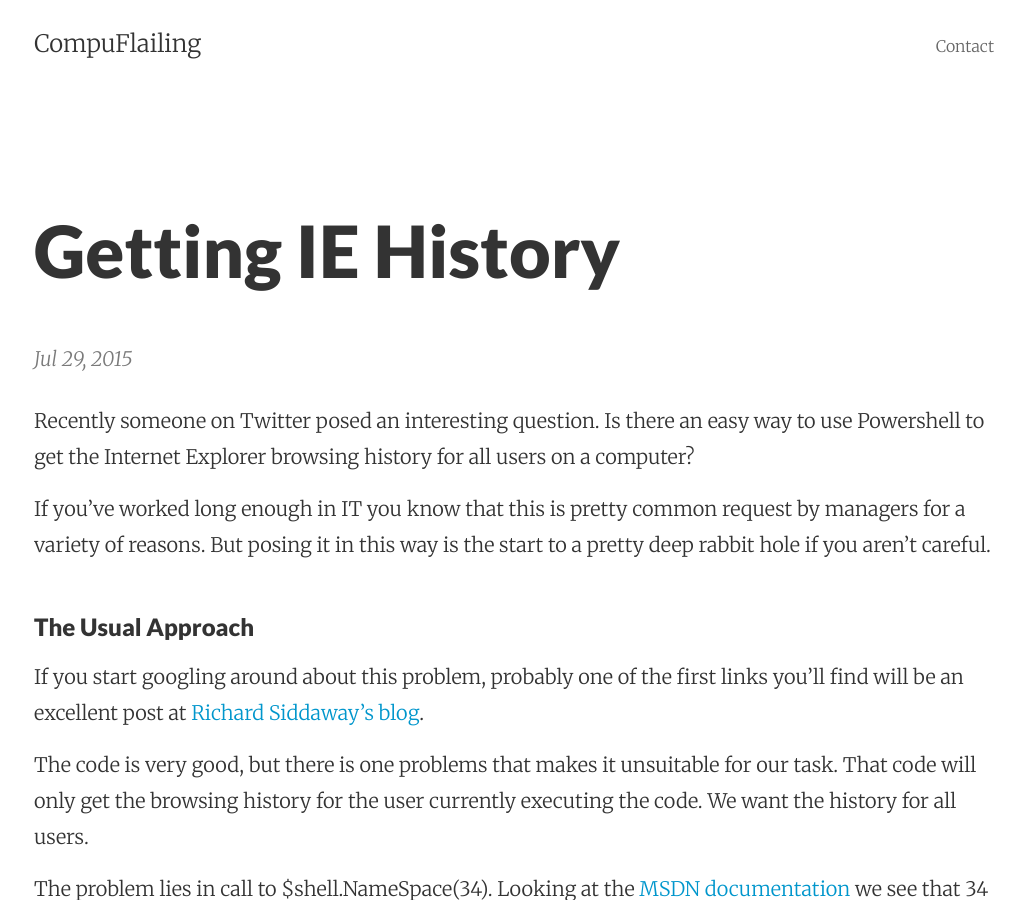
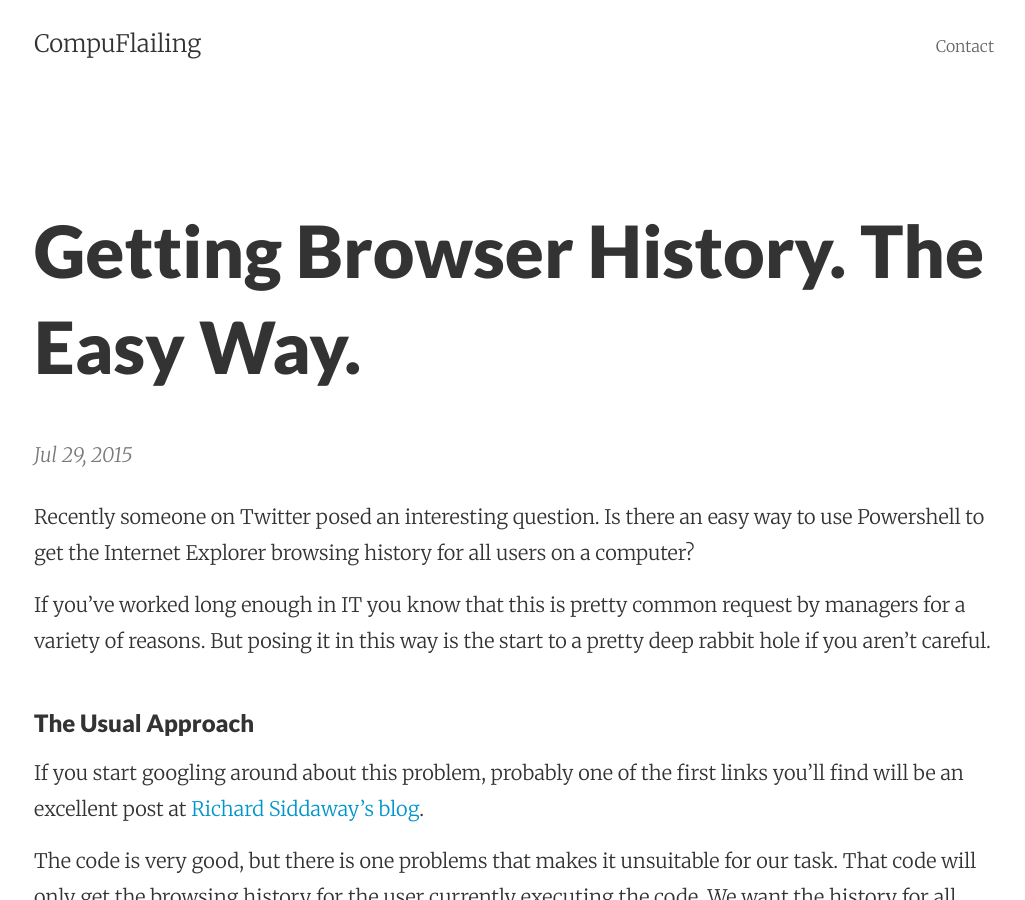
Before and after one commit to RandomNoun7/RandomNoun7.github.io, a Jekyll site: the page built from _posts/2015-07-29-getting-ie-history.markdown, in a window 1280 px wide and 900 px high. Shown: the whole window, without its empty margins (126-1151 px from the left). Built offline with Jekyll 4.4.1, drawn with Linux system fonts in a browser that asks for light colours.

Commit message:
Post update: Getting IE History

```diff
--- a/_posts/2015-07-29-getting-ie-history.markdown
+++ b/_posts/2015-07-29-getting-ie-history.markdown
@@ -1,6 +1,6 @@
 ---
 published: true
-title: Getting IE History
+title: Getting Browser History. The Easy Way.
 layout: post
 ---
 Recently someone on Twitter posed an interesting question. Is there an easy way to use Powershell to get the Internet Explorer browsing history for all users on a computer?
```
